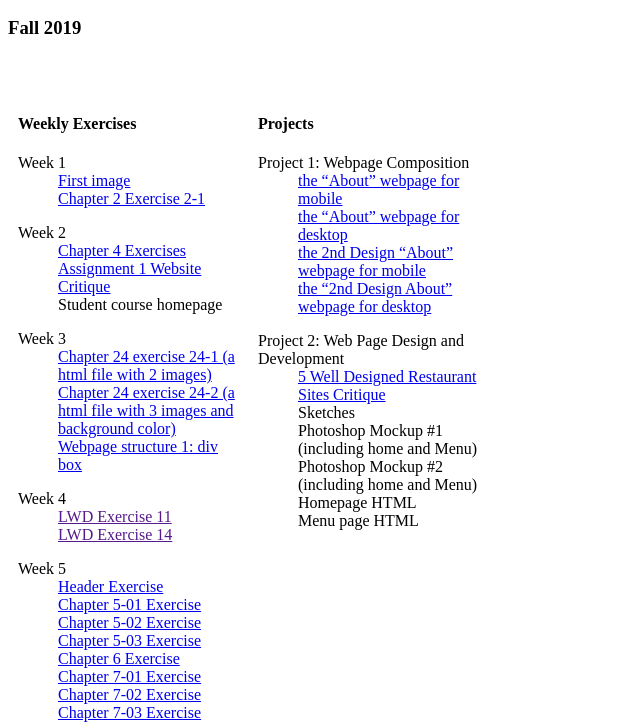
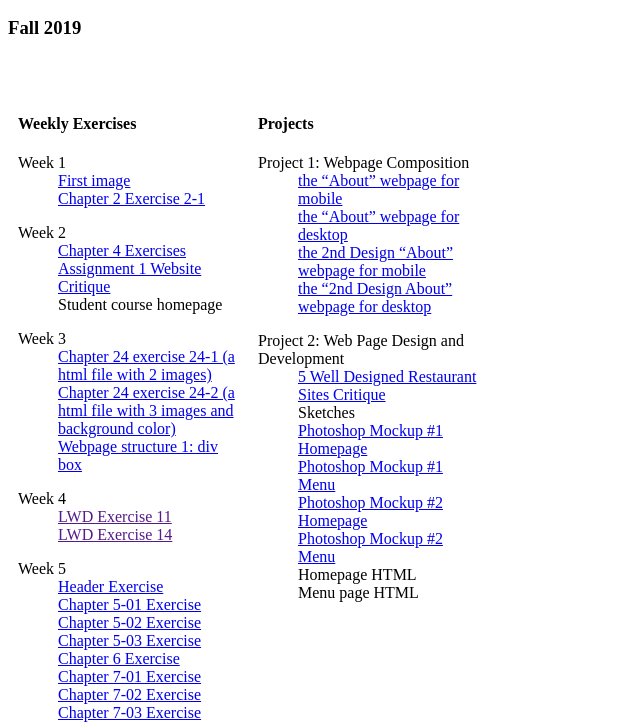
Before and after one commit to SoShady/AVT217, a plain HTML site: page index.html in a window 1280 px wide. Shown: the part 110-834 px from the top of the page, without its empty margins (0-640 px from the left). Drawn offline with Linux system fonts and the light colour scheme.

Commit message:
Add files via upload

```diff
--- a/index.html
+++ b/index.html
@@ -89,8 +89,10 @@
 <dt>Project 2: Web Page Design and Development</dt>
 	<dd><a href="p2/restaurantCritique.html"> 5 Well Designed Restaurant Sites Critique</a> </dd>
 <dd>Sketches</dd>
-<dd>Photoshop Mockup #1 (including home and Menu)</dd>
-<dd>Photoshop Mockup #2 (including home and Menu)</dd>
+<dd><a href="p2/Photoshop Mockups/Mockup 2 Homepage.png">Photoshop Mockup #1 Homepage</a></dd>
+<dd><a href="p2/Photoshop Mockups/Mockup 2 Menu.png">Photoshop Mockup #1 Menu</a></dd>
+<dd><a href="p2/Photoshop Mockups/Project 2 Mockup homepage.png">Photoshop Mockup #2 Homepage</a></dd>
+<dd><a href="p2/Photoshop Mockups/Project 2 Mockup 1.png">Photoshop Mockup #2 Menu</a></dd>
 <dd>Homepage HTML</dd>
 <dd>Menu page HTML</dd>
 
```
